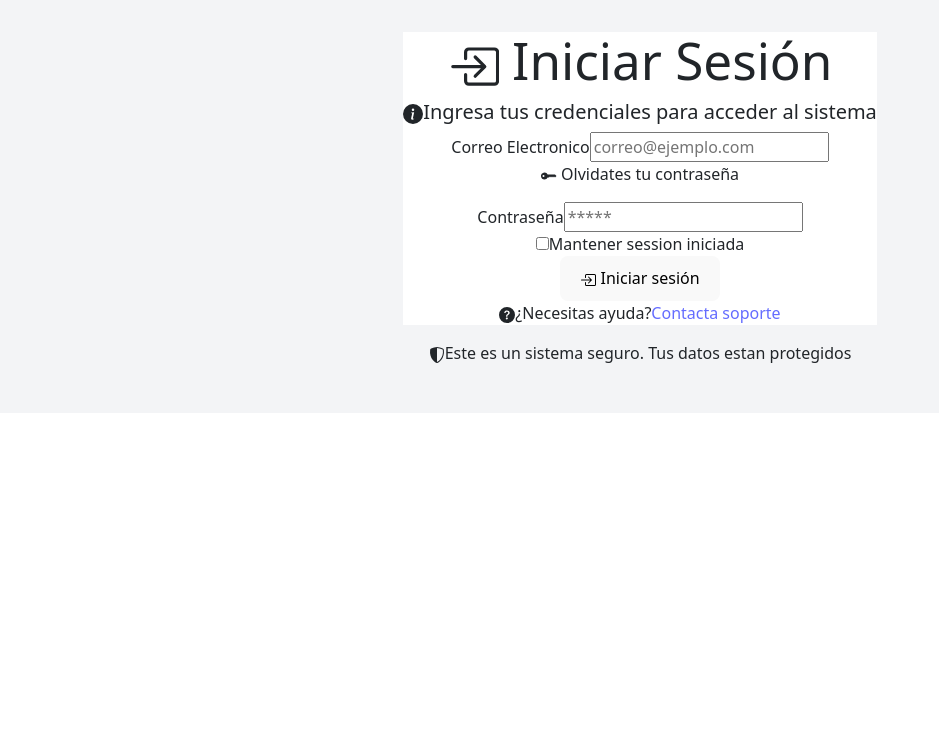
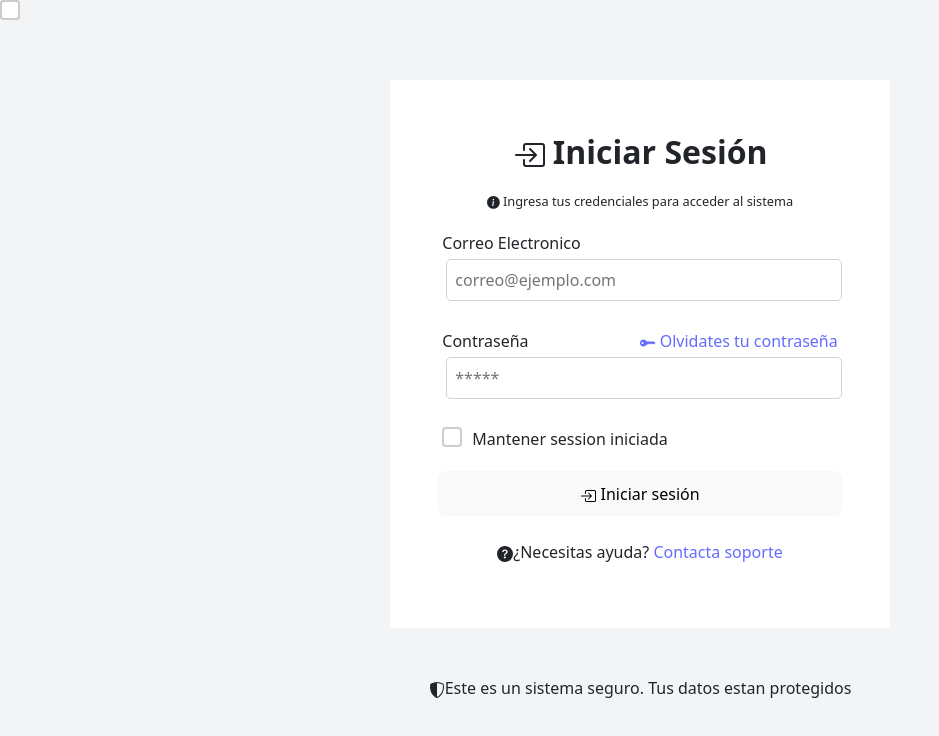
Before and after one commit to Ronmycode/FSJ24-A_Booking-API, a React (Vite) app: page / in a window 1280 px wide. Shown: the top 736 px of the page, without its empty margins (0-939 px from the left). Built offline with nearby package versions, Linux system fonts and the light colour scheme.

Commit message:
style for login page

```diff
--- a/src/pages/Login/Login.css
+++ b/src/pages/Login/Login.css
@@ -3,4 +3,84 @@
 }
 .Login-module {
   background-color: var(--Background2);
+  padding: 3rem;
+  margin: 3rem 0;
 }
+
+.Login-greeting {
+  font-size: 2rem;
+  font-weight: 700;
+}
+
+.Login-direction {
+  font-size: 0.8rem;
+}
+
+.forgot-pass {
+  color: #646cff;
+}
+.login-input {
+  padding: 0.5rem;
+  margin: 0.25rem;
+  border-radius: 5px;
+  border: 1px solid lightgray;
+  background-color: var(--Background2);
+}
+
+.Login-password p {
+  margin: 0;
+}
+
+.space {
+  text-align: left;
+  margin: 1rem 0;
+  padding: 0.25rem;
+}
+input[type="checkbox"] {
+  color: aqua;
+}
+
+/* Hide the default checkbox */
+input[type="checkbox"] {
+  display: none; /* Hide the default checkbox */
+}
+
+/* Style the label to create a custom checkbox */
+.input-checkbox label {
+  position: relative;
+  padding-left: 30px; /* Space for the custom checkbox */
+  cursor: pointer; /* Cursor changes to pointer */
+}
+
+/* Custom checkbox appearance */
+label::before {
+  content: ""; /* Create a custom checkbox */
+  position: absolute;
+  left: 0;
+  top: 0;
+  width: 20px;
+  height: 20px;
+  border: 2px solid #ccc;
+  background-color: white;
+  border-radius: 4px;
+  transition: background-color 0.3s;
+}
+
+/* Change background color when checkbox is checked */
+input[type="checkbox"]:checked + label::before {
+  background-color: #4caf50; /* Background color when checked */
+  border-color: #4caf50; /* Change border color to match background */
+}
+
+/* Optional: Change the checkmark appearance */
+input[type="checkbox"]:checked + label::after {
+  content: ""; /* Create a checkmark */
+  position: absolute;
+  left: 5px; /* Position the checkmark */
+  top: 10px; /* Position the checkmark */
+  width: 5px; /* Checkmark width */
+  height: 10px; /* Checkmark height */
+  border: solid white; /* Checkmark color */
+  border-width: 0 2px 2px 0; /* Create the checkmark shape */
+  transform: rotate(45deg); /* Rotate to make it look like a checkmark */
+}
--- a/src/pages/Login/Login.jsx
+++ b/src/pages/Login/Login.jsx
@@ -11,6 +11,7 @@ import {
   QuestionCircleFill,
   ShieldShaded,
   KeyFill,
+  EnvelopeFill,
 } from "react-bootstrap-icons";
 
 export default function Login() {
@@ -43,16 +44,17 @@ export default function Login() {
   };
 
   return (
-    <div className="Login-wrapper">
+    <div className="Login-wrapper container">
       <div className="Login-module">
-        <h1>{<BoxArrowInRight />} Iniciar Sesión</h1>
-        <h5>
-          {<InfoCircleFill />}Ingresa tus credenciales para acceder al sistema
-        </h5>
+        <p className="Login-greeting">{<BoxArrowInRight />} Iniciar Sesión</p>
+        <p className="Login-direction">
+          {<InfoCircleFill />} Ingresa tus credenciales para acceder al sistema
+        </p>
         <form onSubmit={handleSubmit(loginForm)}>
-          <div className="">
-            <label>Correo Electronico</label>
+          <div className="Login-email space">
+            <label className="">Correo Electronico</label>
             <input
+              className="w-100 login-input"
               placeholder="correo@ejemplo.com"
               type="email"
               {...register("email", {
@@ -65,10 +67,15 @@ export default function Login() {
             />
             {errors.email && <span>{errors.email.message}</span>}
           </div>
-          <div>
-            <p>{<KeyFill />} Olvidates tu contraseña</p>
-            <label>Contraseña</label>
+          <div className="Login-password space">
+            <div className="row">
+              <label className="col">Contraseña</label>
+              <p className="col-auto forgot-pass">
+                {<KeyFill />} Olvidates tu contraseña
+              </p>
+            </div>
             <input
+              className="login-input w-100"
               placeholder="*****"
               type="password"
               {...register("password", {
@@ -81,16 +88,18 @@ export default function Login() {
             />
             {errors.password && <span>{errors.password.message}</span>}
           </div>
-          <input type="checkbox" />
-          <label>Mantener session iniciada</label>
+          <div className="space input-checkbox">
+            <input className="Login-checkbox" type="checkbox" id="myCheckbox" />
+            <label for="myCheckbox">Mantener session iniciada</label>
+          </div>
           <div>
-            <button type="submit">
+            <button className="w-100 mb-4" type="submit">
               <BoxArrowInRight /> Iniciar sesión
             </button>
             <p>
               <QuestionCircleFill />
               ¿Necesitas ayuda?
-              <a href="#">Contacta soporte</a>
+              <a href="#"> Contacta soporte</a>
             </p>
           </div>
         </form>
```
